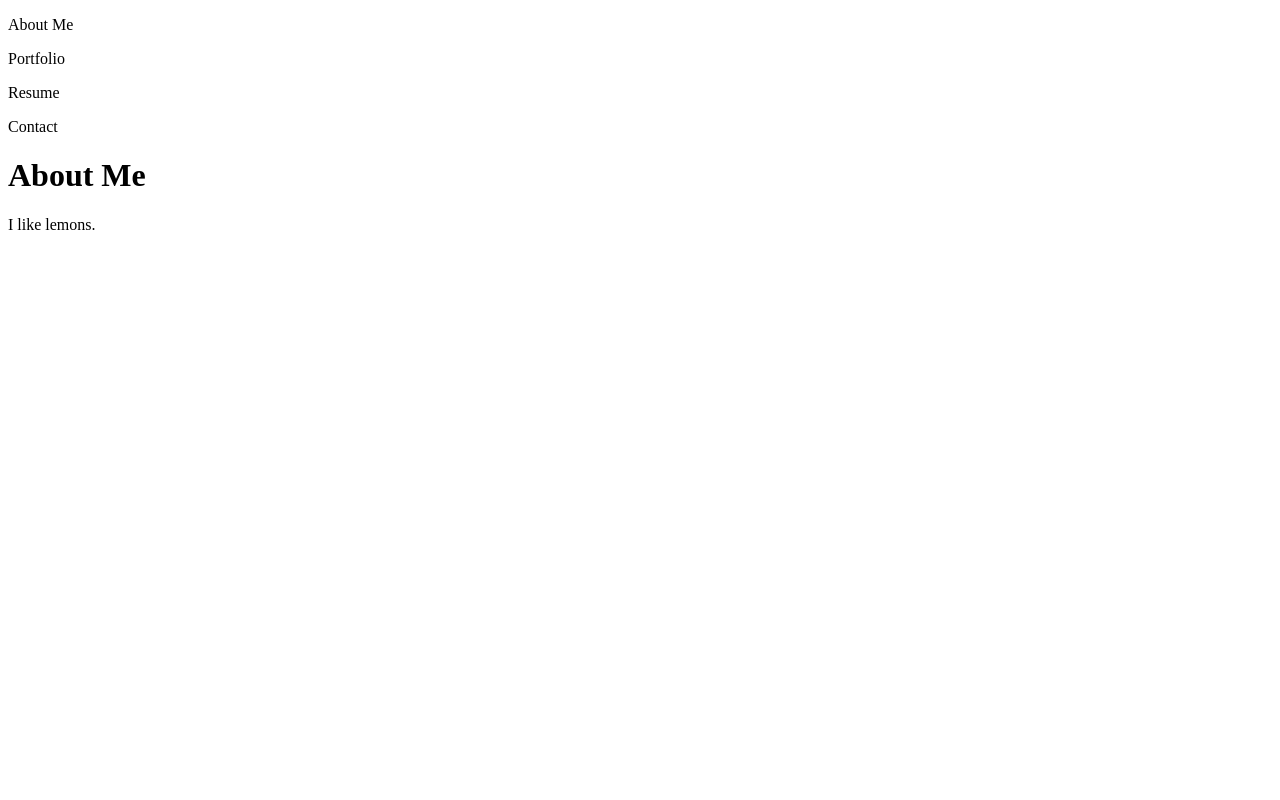
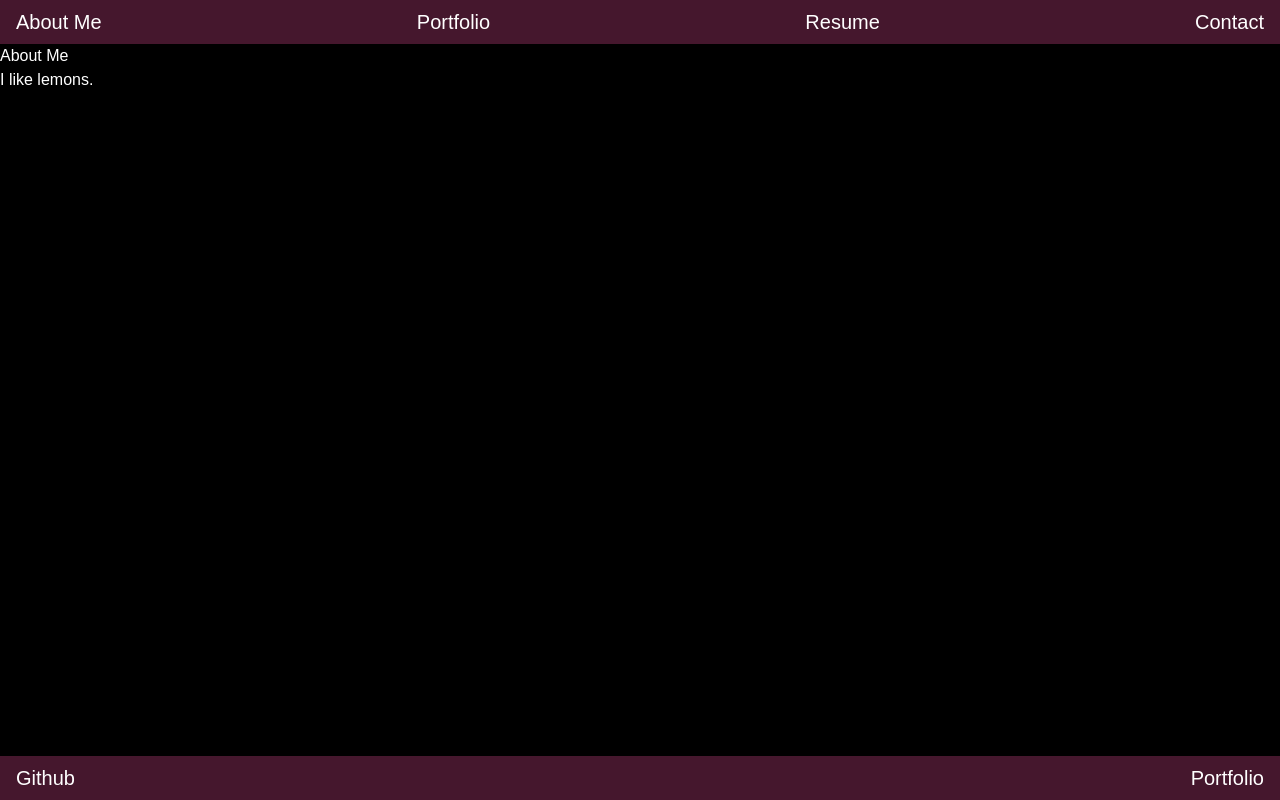
Before and after one commit to CaptainFlint1715/CptFlint-Ch20-Portfolio, a React (Create React App) app: page / in a window 1280 px wide. Built offline with nearby package versions, Linux system fonts and the light colour scheme; a web font is replaced by a local one.

Commit message:
added tailwind styling

```diff
--- /dev/null
+++ b/postcss.config.js
@@ -0,0 +1,7 @@
+module.exports = {
+    plugins: [
+      require('postcss-import'),
+      require('postcss-nested'),
+      require('autoprefixer'),
+    ],
+  };
--- a/public/index.html
+++ b/public/index.html
@@ -9,6 +9,7 @@
       name="description"
       content="Web site created using create-react-app"
     />
+    <link href="https://fonts.googleapis.com/css2?family=REM:wght@300&display=swap" rel="stylesheet">
     <link rel="apple-touch-icon" href="%PUBLIC_URL%/logo192.png" />
     <link rel="manifest" href="%PUBLIC_URL%/manifest.json" />
     <title>Bucket List</title>
--- /dev/null
+++ b/src/App.css
@@ -0,0 +1,7 @@
+@import 'tailwindcss/base';
+
+/* Import the component styles */
+@import 'tailwindcss/components';
+
+/* Import the utility styles */
+@import 'tailwindcss/utilities';
--- a/src/App.js
+++ b/src/App.js
@@ -1,7 +1,7 @@
 import React, { useState } from 'react';
-// import './App.css';
+import './App.css';
 import Header from './components/Header';
-// import Footer from './components/Footer';
+import Footer from './components/Footer';
 
 import About from './components/About';
 import Portfolio from './components/Portfolio';
@@ -33,14 +33,14 @@ function App() {
   }
 
   return (
-    <div>
+    <div className='font-rem flex flex-col min-h-screen'>
       <div className="header-app">
         <Header handlePage={handlePage} />
       </div>
-      <div className="content">{renderPage()}</div>
-      {/* <div className="footer-app">
+      <div className="content flex-grow bg-black text-white">{renderPage()}</div>
+      <div className="footer-app">
         <Footer />
-      </div> */}
+      </div>
     </div>
   );
 }
--- a/src/components/Footer.js
+++ b/src/components/Footer.js
@@ -0,0 +1,15 @@
+import React from 'react';
+
+function Footer() {
+
+    return (
+        <div className='bg-red text-xl text-white flex items-center justify-between px-4 py-2'>
+            <a href='https://github.com/CaptainFlint1715' className="cursor-pointer hover:text-gold transition">Github    </a>
+            <p>    </p>
+            <a href='https://www.linkedin.com/feed/' className="cursor-pointer hover:text-gold transition">     Portfolio</a>
+        </div>
+    )
+
+}
+
+export default Footer;
--- a/src/components/Header.js
+++ b/src/components/Header.js
@@ -3,11 +3,11 @@ import React from 'react';
 function Header({ handlePage }) {
 
     return (
-        <div>
-            <p onClick={() => handlePage('about')}>About Me</p>
-            <p onClick={() => handlePage('portfolio')}>Portfolio</p>
-            <p onClick={() => handlePage('resume')}>Resume</p>
-            <p onClick={() => handlePage('contact')}>Contact</p>
+        <div className='bg-red text-white text-xl flex items-center justify-between px-4 py-2'>
+            <p className="cursor-pointer hover:text-gold transition" onClick={() => handlePage('about')}>About Me</p>
+            <p className="cursor-pointer hover:text-gold transition" onClick={() => handlePage('portfolio')}>Portfolio</p>
+            <p className="cursor-pointer hover:text-gold transition" onClick={() => handlePage('resume')}>Resume</p>
+            <p className="cursor-pointer hover:text-gold transition" onClick={() => handlePage('contact')}>Contact</p>
         </div>
     )
 
--- /dev/null
+++ b/tailwind.config.js
@@ -0,0 +1,17 @@
+/** @type {import('tailwindcss').Config} */
+module.exports = {
+  content: ["./src/**/*.{html,js}"],
+  theme: {
+    extend: {},
+    colors: {
+      'red': '#45172d',
+      'white': '#ffffff',
+      'gold': '#ff9933',
+      'black': '#000000',
+    },
+    fontFamily: {
+      rem: ['REM', 'sans-serif']
+    }
+  },
+  plugins: [],
+}
```
Also changed, not shown: package.json (+8 -0 lines), 1 other file (tests, documents, lock files or other folders).
